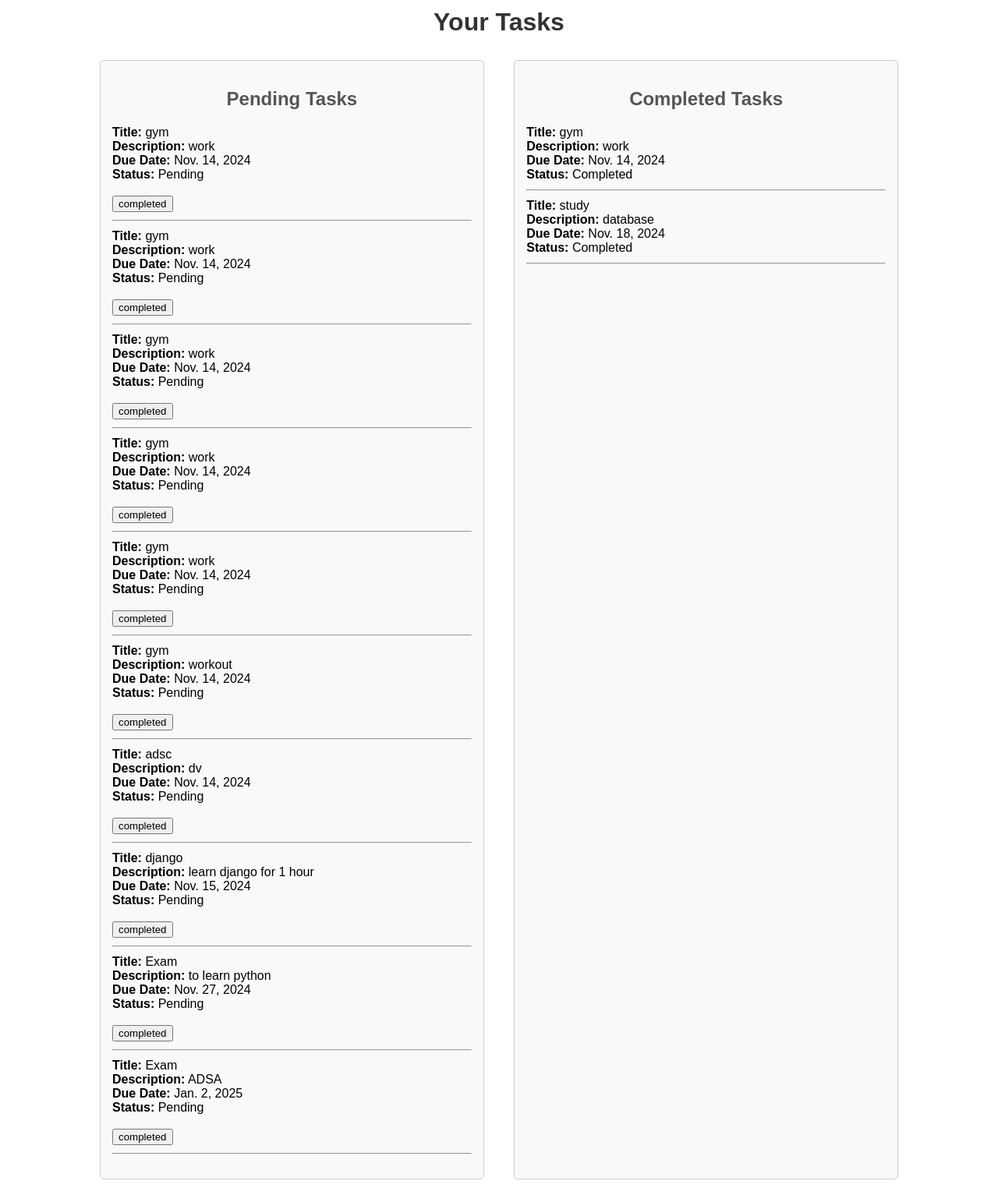
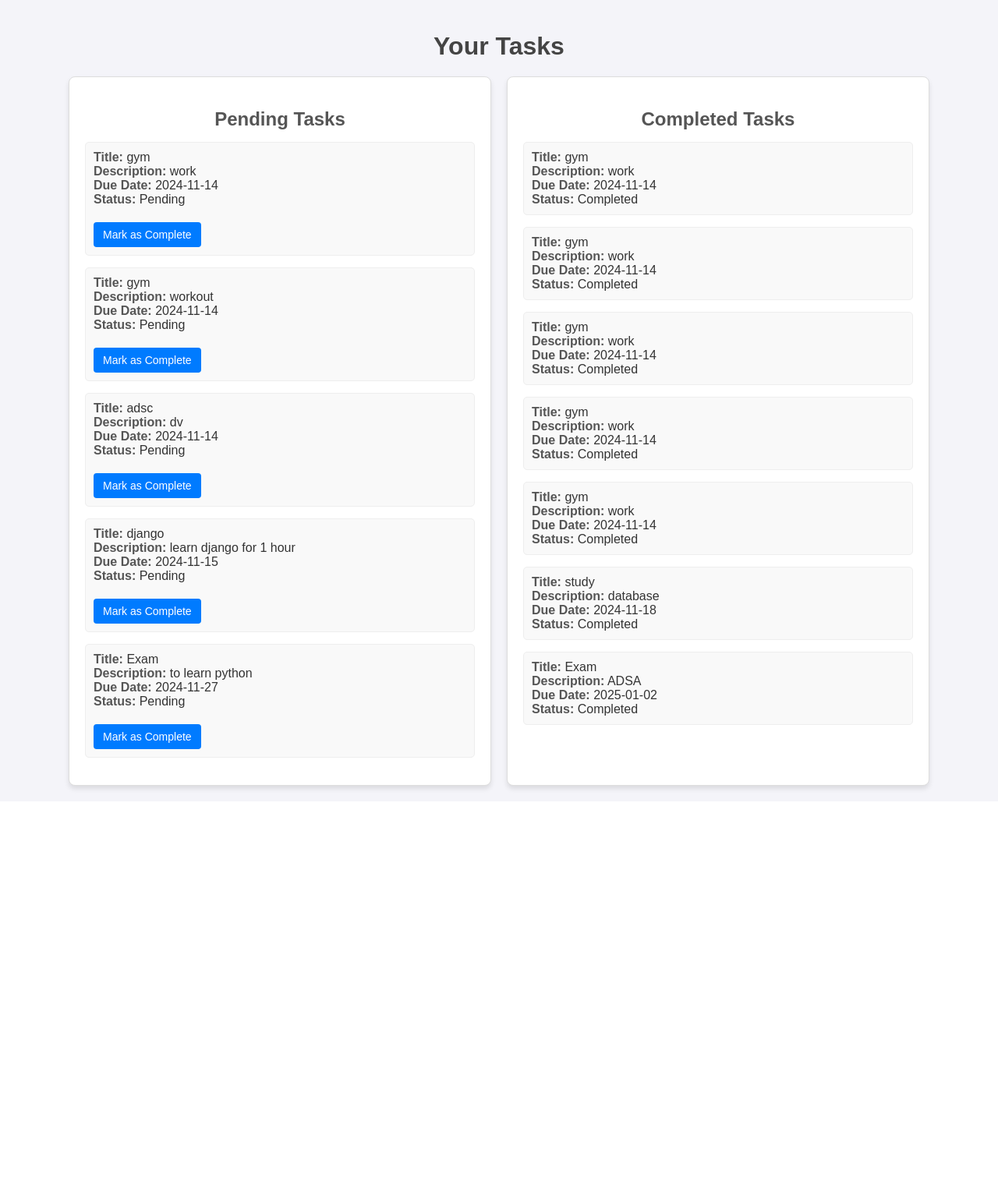
Before and after one commit to ARVIND-46/TaskTracker, a Django app: page /diplayTL/ in a window 1280 px wide. Shown: the whole page at 78% size. After the commit the page ends 1017 px from the top, so only its background shows below. Run offline with Django 5.2, Linux system fonts and the light colour scheme; data comes from the database, SQL or seed files in the repository; both versions use the stored data as it was after the commit.

Commit message:
I add updation functionality (mark as read)

```diff
--- a/project/polls/models.py
+++ b/project/polls/models.py
@@ -8,7 +8,8 @@
     description = models.TextField(blank=True)
     due_date =models.DateField(null=True,blank=True)
     priority =models.CharField(max_length=20 ,choices=[('High','High'),('Medium','Medium'),('Low','Low')])
-    status = models.CharField(max_length=20 ,choices=[('Pending','Pending'),('Completed','Completed')])
+    status = models.CharField(max_length=20 ,choices=[('Pending','Pending'),('Completed','completed')])
+    is_completed = models.BooleanField(default=False)
 
     def __str__(self):
         return self.tittle
--- a/project/polls/templates/polls/addTask.html
+++ b/project/polls/templates/polls/addTask.html
@@ -36,7 +36,6 @@
                 <label for="status">Status:</label>
                 <select id="status" name="status">
                     <option value="Pending">Pending</option>
-                    <option value="Completed">Completed</option>
                 </select>
 
                 <button type="submit">Add Task</button>
--- a/project/polls/templates/polls/displayTL.html
+++ b/project/polls/templates/polls/displayTL.html
@@ -2,46 +2,92 @@
 <html lang="en">
 <head>
     <meta charset="UTF-8">
+    <meta name="viewport" content="width=device-width, initial-scale=1.0">
     <title>Task List</title>
     <style>
         body {
             font-family: Arial, sans-serif;
+            margin: 0;
+            padding: 20px;
+            background-color: #f4f4f9;
+            color: #333;
             display: flex;
             flex-direction: column;
             align-items: center;
-            margin: 0;
-            padding: 0;
         }
+
+        h1 {
+            margin-bottom: 20px;
+            color: #444;
+        }
+
         .container {
             display: flex;
-            justify-content: space-between;
-            width: 80%;
-            margin: 20px 0;
+            gap: 20px;
+            flex-wrap: wrap;
+            justify-content: center;
+            width: 90%;
         }
+
         .task-box {
-            width: 45%;
-            padding: 15px;
-            border: 1px solid #ccc;
-            border-radius: 5px;
-            background-color: #f9f9f9;
+            flex: 1 1 300px;
+            max-width: 500px;
+            padding: 20px;
+            border: 1px solid #ddd;
+            border-radius: 8px;
+            background-color: #ffffff;
+            box-shadow: 0px 4px 6px rgba(0, 0, 0, 0.1);
         }
-        h1 {
-            margin: 10px 0;
-            color: #333;
-        }
+
         h2 {
             text-align: center;
+            margin-bottom: 15px;
             color: #555;
         }
+
         ul {
             list-style-type: none;
             padding: 0;
+            margin: 0;
         }
+
         li {
-            margin-bottom: 10px;
+            margin-bottom: 15px;
+            padding: 10px;
+            background-color: #f9f9f9;
+            border-radius: 5px;
+            border: 1px solid #eee;
         }
+
+        li strong {
+            color: #555;
+        }
+
+        li button {
+            margin-top: 10px;
+            padding: 8px 12px;
+            background-color: #007BFF;
+            color: white;
+            border: none;
+            border-radius: 4px;
+            cursor: pointer;
+            font-size: 14px;
+        }
+
+        li button:hover {
+            background-color: #0056b3;
+        }
+
         hr {
-            margin: 10px 0;
+            margin: 15px 0;
+            border: 0;
+            border-top: 1px solid #eee;
+        }
+
+        p {
+            text-align: center;
+            font-style: italic;
+            color: #888;
         }
     </style>
 </head>
@@ -56,11 +102,13 @@
                     <li>
                         <strong>Title:</strong> {{ task.title }}<br>
                         <strong>Description:</strong> {{ task.description }}<br>
-                        <strong>Due Date:</strong> {{ task.due_date }}<br>
-                        <strong>Status:</strong> {{ task.status }}<br><br>
-                        <button id="completedbtn">completed</button>
+                        <strong>Due Date:</strong> {{ task.due_date|date:"Y-m-d" }}<br>
+                        <strong>Status:</strong> Pending<br>
+                        <form action="{% url 'complete_task' task.id %}" method="POST" style="margin-top: 10px;">
+                            {% csrf_token %}
+                            <button type="submit">Mark as Complete</button>
+                        </form>
                     </li>
-                    <hr>
                 {% empty %}
                     <p>No pending tasks available.</p>
                 {% endfor %}
@@ -75,10 +123,9 @@
                     <li>
                         <strong>Title:</strong> {{ task.title }}<br>
                         <strong>Description:</strong> {{ task.description }}<br>
-                        <strong>Due Date:</strong> {{ task.due_date }}<br>
-                        <strong>Status:</strong> {{ task.status }}<br>
+                        <strong>Due Date:</strong> {{ task.due_date|date:"Y-m-d" }}<br>
+                        <strong>Status:</strong> Completed<br>
                     </li>
-                    <hr>
                 {% empty %}
                     <p>No completed tasks available.</p>
                 {% endfor %}
--- a/project/polls/urls.py
+++ b/project/polls/urls.py
@@ -4,5 +4,7 @@
 urlpatterns =[
     path("addTask/", views.addTask, name="add_task"),
     path("",views.taskList,name='task_list'),
-    path("diplayTL/",views.display_tasks,name="displayTL")
+    path("diplayTL/",views.display_tasks,name="displayTL"),
+    path('task/',views.display_tasks,name='display_tasks'),
+    path('tasks/complete/<int:task_id>/', views.complete_Task, name='complete_task'),
 ]
--- a/project/polls/views.py
+++ b/project/polls/views.py
@@ -1,4 +1,4 @@
-from django.shortcuts import render,redirect
+from django.shortcuts import render,redirect,get_object_or_404
 from django.http import HttpResponse
 from .models import Task
 from django.contrib.auth.decorators import login_required
@@ -26,22 +26,29 @@
         return redirect("task_list")  # Redirect to the task list view
 
     return render(request,'polls/addTask.html')
-''''
-def task_list(request):
-    tasks = Task.objects.all()  # Retrieve all tasks from the database
-    return render(request, 'polls/displayTL.html', {'tasks': tasks})
-    '''
+
 def display_tasks(request):
-    # Separate tasks into pending and completed
-    pending_tasks = Task.objects.filter(status='Pending')
-    completed_tasks = Task.objects.filter(status='Completed')
-
-    # Pass both lists to the template
-    context = {
+    pending_tasks = Task.objects.filter(is_completed=False)
+    completed_tasks = Task.objects.filter(is_completed=True)
+    return render(request, 'polls/displayTL.html', {
         'pending_tasks': pending_tasks,
         'completed_tasks': completed_tasks,
-    }
-    return render(request, 'polls/displayTL.html', context)
+    })
+
+def complete_Task(request,task_id):
+     if request.method == 'POST':
+        # Get the specific task by its ID
+        task = get_object_or_404(Task,id=task_id)
+        task.is_completed =True
+        task.save()
+    # Redirect back to the task list view
+        return redirect('display_tasks')
+
+# views.py
+def displayTL(request):
+    tasks = Task.objects.all()  # Fetch all tasks
+    return render(request, 'displayTL.html', {'tasks': tasks})
+
 
 
 
```
Also changed, not shown: project/db.sqlite3, project/polls/migrations/0004_task_is_completed_alter_task_status.py (added), project/polls/migrations/0005_rename_is_completed_task_is_completed.py (added).
